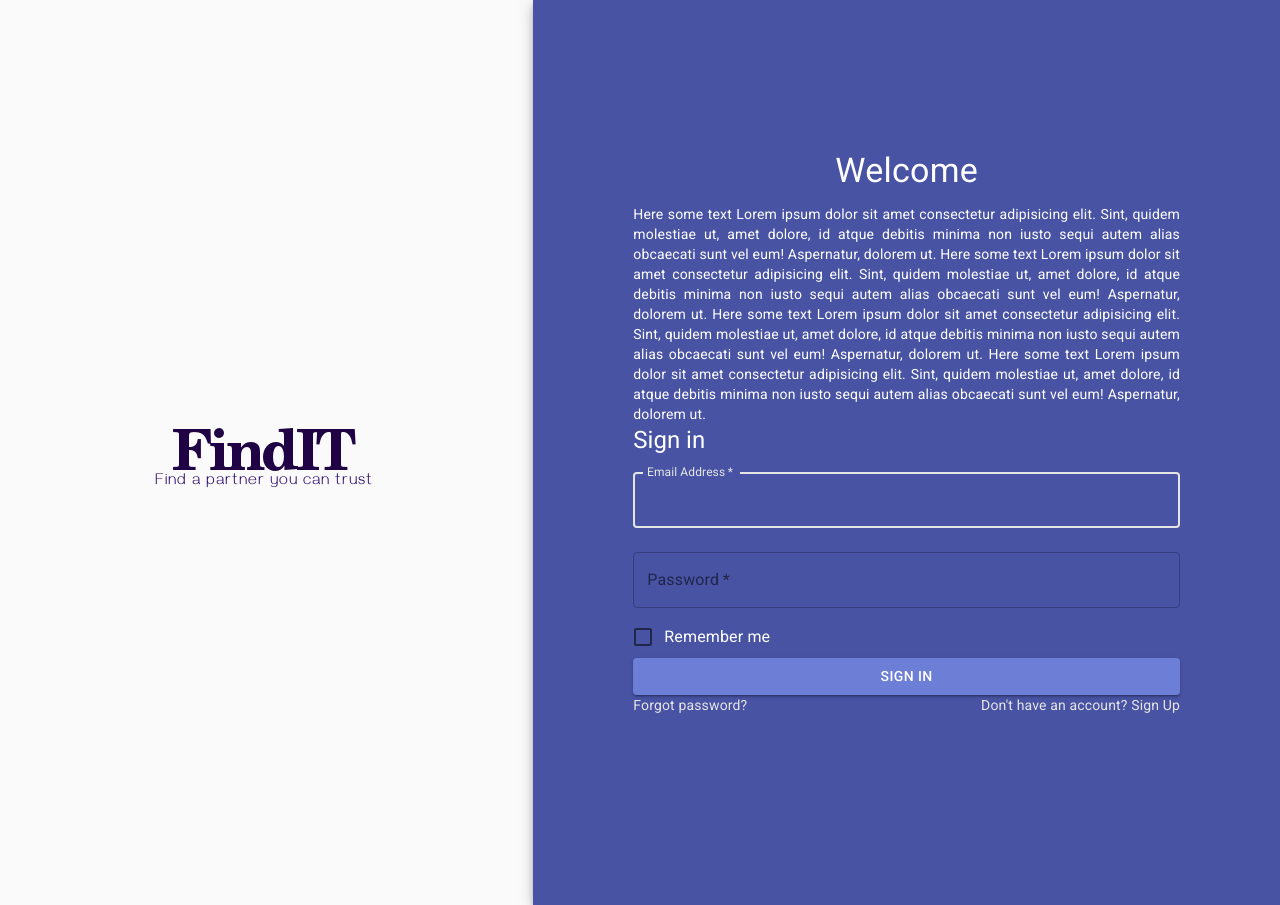
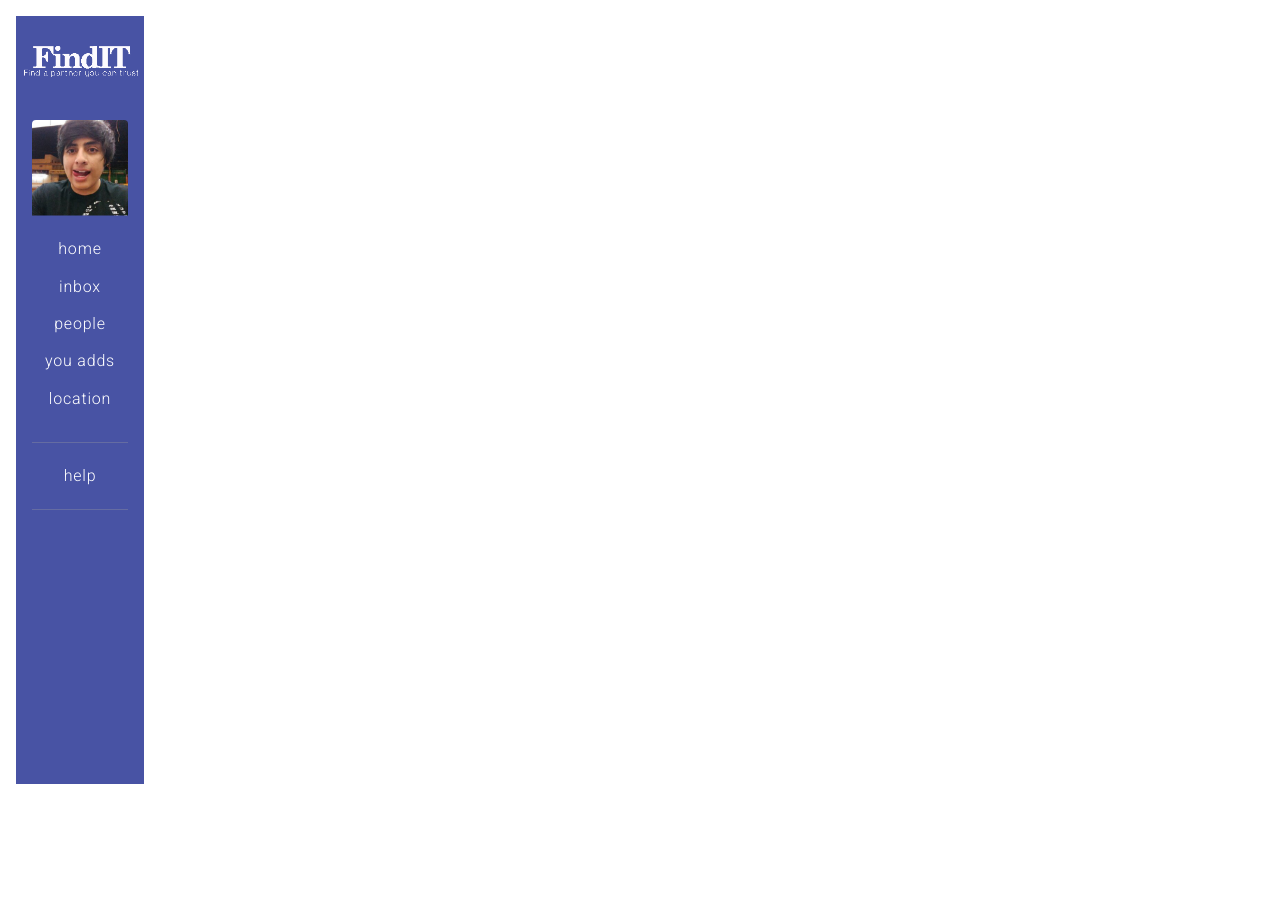
Before and after one commit to infoshareacademy/jfdzr2-all-you-need-is-code, a React (Create React App) app: page / in a window 1280 px wide. After the commit the page ends 800 px from the top, so only its background shows below. Built offline with nearby package versions, Linux system fonts and the light colour scheme.

Commit message:
create navBar

```diff
--- a/package.json
+++ b/package.json
@@ -8,7 +8,9 @@
     "@testing-library/jest-dom": "^5.11.4",
     "@testing-library/react": "^11.1.0",
     "@testing-library/user-event": "^12.1.10",
+    "bootstrap": "^4.6.0",
     "react": "^17.0.1",
+    "react-bootstrap": "^1.4.3",
     "react-dom": "^17.0.1",
     "react-scripts": "4.0.2",
     "web-vitals": "^1.0.1"
--- a/src/App.js
+++ b/src/App.js
@@ -1,6 +1,6 @@
 import { PrimarySurvey } from './components/PrimarySurvey';
 import { createMuiTheme, ThemeProvider } from "@material-ui/core";
-
+import {NavBar} from './components/navBar/NavBar'
 const theme = createMuiTheme({
   palette: {
       primary: {
@@ -14,9 +14,12 @@ const theme = createMuiTheme({
 
 function App() {
   return (
-    <ThemeProvider theme={theme}>
+    <>
+    <NavBar/>
+    {/* <ThemeProvider theme={theme}>
     <PrimarySurvey />
-    </ThemeProvider>
+    </ThemeProvider> */}
+    </>
   );
 }
 
--- /dev/null
+++ b/src/components/navBar/Nav.css
@@ -0,0 +1,45 @@
+.navbar{
+    padding-top: 13vh;
+    position: absolute;
+    top: 2vh;
+    left: 2vh;
+    display: block;
+    background-color: #4853A4;
+    width: 10%;
+    height: 96vh;
+    color: #000000;
+}
+
+.navItem{
+    letter-spacing: 0.05em;
+    padding: 7%;
+    font-family: Roboto;
+    font-style: normal;
+    font-weight: 300;
+}
+
+.logoPhoto{
+    top: -2vh;
+   position: absolute;
+   left: -2.3vw;
+    width: 15vw;
+}
+.profilePhoto{
+    padding-bottom: 15%;
+    border-radius: 15%;
+}
+.navHelpItem{
+    margin-top:15% ;
+    margin-bottom: 15%;
+}
+.horizontalLaneTop{
+    margin-top: 25%;
+    width: 100%;
+    height: 1px;
+    background-color: #656CA2;}
+.horizontalLaneBot{
+        width: 100%;
+        height: 1px;
+        background-color: #656CA2;
+
+    }
--- /dev/null
+++ b/src/components/navBar/NavBar.js
@@ -0,0 +1,25 @@
+import { Navbar, Nav, Image } from 'react-bootstrap';
+import 'bootstrap/dist/css/bootstrap.css'
+import './Nav.css'
+import logo from '../../logo/FindIT_white.png';
+import profilePhoto from '../../photos/profilePhotos/profilePhoto.jpeg'
+export const NavBar = () => {
+    return <>
+    <Navbar  className="navbar">
+
+      <Nav className="flex-column ">
+            <Image src={logo} className="logoPhoto" />
+            <Image src={profilePhoto} fluid className="profilePhoto rounded mb-0" alt="profilePhoto" />
+            <Nav.Link className="text-center navItem" style={{color:'white'}}>home</Nav.Link>
+            <Nav.Link className="text-center navItem" style={{color:'white'}}>inbox</Nav.Link>
+            <Nav.Link  className="text-center navItem" style={{color:'white'}} >people</Nav.Link>
+            <Nav.Link className="text-center navItem" style={{color:'white'}} >you adds</Nav.Link>
+            <Nav.Link className="text-center navItem " style={{color:'white'}} >location</Nav.Link>
+            <div className="horizontalLaneTop"></div>
+            <Nav.Link className="text-center navItem navHelpItem" style={{color:'white'}} >help</Nav.Link>
+            <div className="horizontalLaneBot"></div>
+      </Nav>
+    </Navbar>
+
+  </>
+}
--- a/src/index.js
+++ b/src/index.js
@@ -2,11 +2,11 @@ import React from 'react';
 import ReactDOM from 'react-dom';
 import './index.css';
 import reportWebVitals from './reportWebVitals';
-import WelcomePage from './views/WelcomePage';
+import App from './App';
 
 ReactDOM.render(
   <React.StrictMode>
-    <WelcomePage />
+    <App/>
   </React.StrictMode>,
   document.getElementById('root')
 );
```
Also changed, not shown: src/photos/profilePhotos/profilePhoto.jpeg (added), 1 other file (tests, documents, lock files or other folders).
